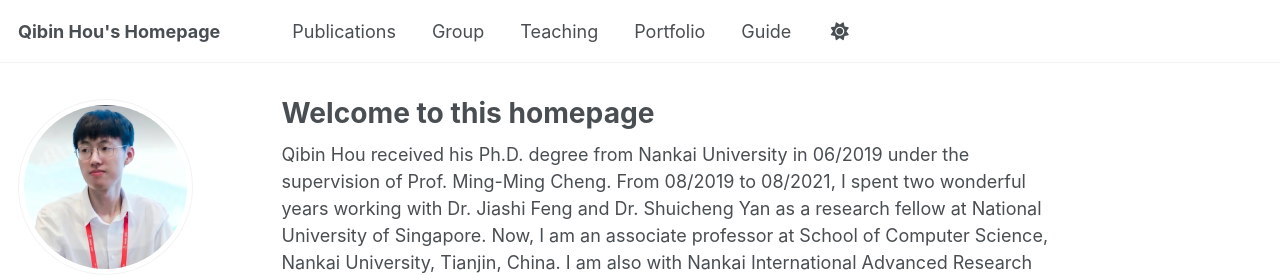
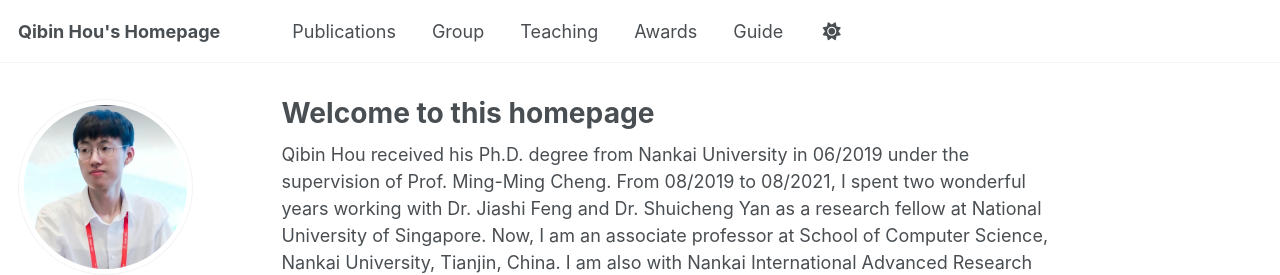
Before and after one commit to houqb/houqb.github.io, a Jekyll site: the page built from _pages/about.md, in a window 1280 px wide. Shown: the top 275 px of the page. Built offline with Jekyll 4.4.1, drawn with Linux system fonts in a browser that asks for light colours; some web fonts are replaced; a script that is not in the unit is left out.

Commit message:
Update navigation.yml

```diff
--- a/_data/navigation.yml
+++ b/_data/navigation.yml
@@ -17,8 +17,8 @@ main:
   - title: "Teaching"
     url: /teaching/
 
-  - title: "Portfolio"
-    url: /portfolio/
+  - title: "Awards"
+    url: /awards/
 
   - title: "Guide"
     url: /markdown/
```
